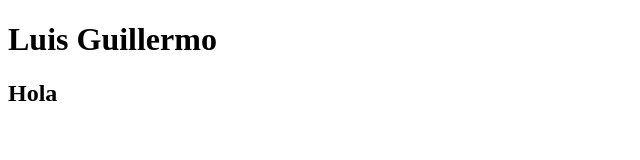
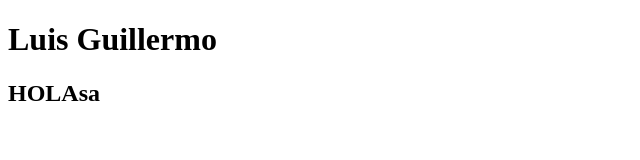
Before and after one commit to LuisGuiCv/prueba_visual, a plain HTML site: page index.html in a window 1280 px wide. Shown: the full height of the page, 0-640 px from the left. Drawn offline with Linux system fonts and the light colour scheme.

Commit message:
version 3

```diff
--- a/index.html
+++ b/index.html
@@ -8,6 +8,6 @@
 </head>
 <body>
     <h1>Luis Guillermo</h1>
-    <h2>Hola</h2>
+    <h2>HOLAsa</h2>
 </body>
 </html>
```
